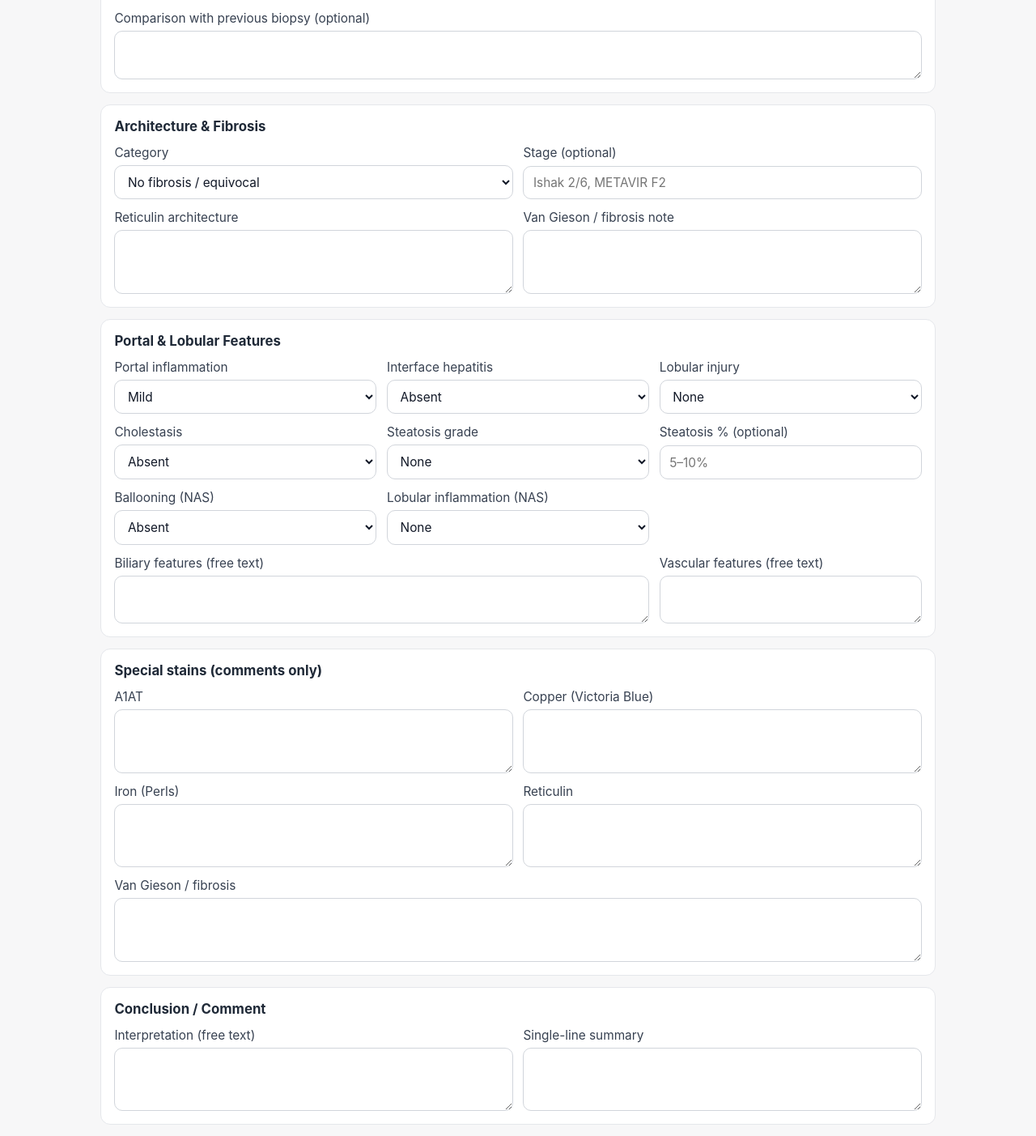
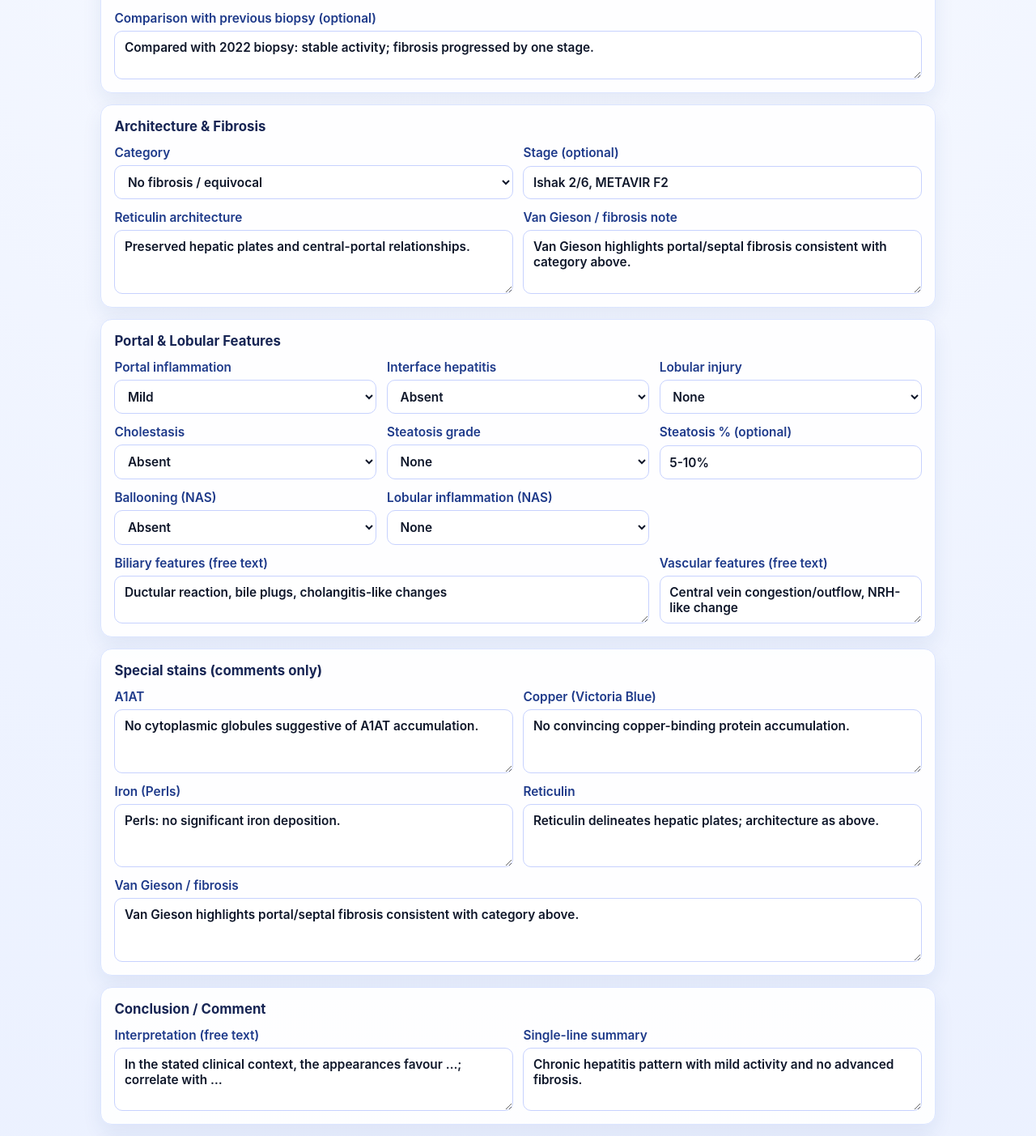
Before and after one commit to dradamchristian/liverbxreport, a React (Vite) app: page / in a window 1280 px wide. Shown: the part 280-1683 px from the top of the page at 81% size. Built offline with nearby package versions, Linux system fonts and the light colour scheme; the HTML template or start-up script is replaced by a standard one.

Commit message:
Add legacy default values and refresh interface styling

```diff
--- a/src/App.tsx
+++ b/src/App.tsx
@@ -12,35 +12,35 @@ type Severity = 'None' | 'Mild' | 'Moderate' | 'Marked'
 type Presence = 'Absent' | 'Present'
 
 export default function App() {
-  const [clinicalHistory, setClinicalHistory] = useState('')
+  const [clinicalHistory, setClinicalHistory] = useState('Raised ALP, AMA+/-; query PBC; NAFLD risk factors; abnormal LFTs;')
   const [cores, setCores] = useState('2')
   const [portalTracts, setPortalTracts] = useState('12')
-  const [comparison, setComparison] = useState('')
+  const [comparison, setComparison] = useState('Compared with 2022 biopsy: stable activity; fibrosis progressed by one stage.')
 
   const [fibrosisCategory, setFibrosisCategory] = useState<FibrosisCategory>('No fibrosis / equivocal')
-  const [fibrosisStage, setFibrosisStage] = useState('')
-  const [reticulinArchitecture, setReticulinArchitecture] = useState('')
-  const [vanGiesonNote, setVanGiesonNote] = useState('')
+  const [fibrosisStage, setFibrosisStage] = useState('Ishak 2/6, METAVIR F2')
+  const [reticulinArchitecture, setReticulinArchitecture] = useState('Preserved hepatic plates and central-portal relationships.')
+  const [vanGiesonNote, setVanGiesonNote] = useState('Van Gieson highlights portal/septal fibrosis consistent with category above.')
 
   const [portalInflammation, setPortalInflammation] = useState<Severity>('Mild')
   const [interfaceHepatitis, setInterfaceHepatitis] = useState<Presence>('Absent')
   const [lobularInjury, setLobularInjury] = useState('None')
   const [cholestasis, setCholestasis] = useState<Presence>('Absent')
   const [steatosisGrade, setSteatosisGrade] = useState('None')
-  const [steatosisPercent, setSteatosisPercent] = useState('')
+  const [steatosisPercent, setSteatosisPercent] = useState('5-10%')
   const [ballooning, setBallooning] = useState<Presence>('Absent')
   const [lobularInflammationNas, setLobularInflammationNas] = useState('None')
-  const [biliaryFeatures, setBiliaryFeatures] = useState('')
-  const [vascularFeatures, setVascularFeatures] = useState('')
+  const [biliaryFeatures, setBiliaryFeatures] = useState('Ductular reaction, bile plugs, cholangitis-like changes')
+  const [vascularFeatures, setVascularFeatures] = useState('Central vein congestion/outflow, NRH-like change')
 
-  const [a1atComment, setA1atComment] = useState('')
-  const [copperComment, setCopperComment] = useState('')
-  const [ironComment, setIronComment] = useState('')
-  const [reticulinComment, setReticulinComment] = useState('')
-  const [fibrosisComment, setFibrosisComment] = useState('')
+  const [a1atComment, setA1atComment] = useState('No cytoplasmic globules suggestive of A1AT accumulation.')
+  const [copperComment, setCopperComment] = useState('No convincing copper-binding protein accumulation.')
+  const [ironComment, setIronComment] = useState('Perls: no significant iron deposition.')
+  const [reticulinComment, setReticulinComment] = useState('Reticulin delineates hepatic plates; architecture as above.')
+  const [fibrosisComment, setFibrosisComment] = useState('Van Gieson highlights portal/septal fibrosis consistent with category above.')
 
-  const [interpretation, setInterpretation] = useState('')
-  const [singleLineSummary, setSingleLineSummary] = useState('')
+  const [interpretation, setInterpretation] = useState('In the stated clinical context, the appearances favour …; correlate with …')
+  const [singleLineSummary, setSingleLineSummary] = useState('Chronic hepatitis pattern with mild activity and no advanced fibrosis.')
 
   const [report, setReport] = useState('')
   const [busy, setBusy] = useState(false)
--- a/src/styles.css
+++ b/src/styles.css
@@ -1,14 +1,14 @@
 :root {
   font-family: Inter, system-ui, -apple-system, Segoe UI, Roboto, Helvetica, Arial, sans-serif;
-  color: #1f2937;
-  background: #f3f4f6;
+  color: #0f172a;
+  background: #eef2ff;
 }
 
 * { box-sizing: border-box; }
 
 body {
   margin: 0;
-  background: #f7f7f8;
+  background: radial-gradient(circle at top, #f8faff, #eef3ff 55%, #eaf0ff);
 }
 
 .page {
@@ -20,10 +20,11 @@ body {
 }
 
 .card {
-  background: #fff;
-  border: 1px solid #e5e7eb;
-  border-radius: 12px;
+  background: rgba(255, 255, 255, 0.92);
+  border: 1px solid #dbe5ff;
+  border-radius: 14px;
   padding: 1rem;
+  box-shadow: 0 10px 25px rgba(30, 58, 138, 0.08);
 }
 
 h1 {
@@ -36,6 +37,7 @@ h1 {
 h2 {
   margin: 0 0 0.8rem;
   font-size: 1.05rem;
+  color: #172554;
 }
 
 .grid {
@@ -58,22 +60,28 @@ label {
   display: grid;
   gap: 0.38rem;
   font-size: 0.96rem;
-  color: #374151;
+  color: #1e3a8a;
+  font-weight: 600;
 }
 
 input,
 textarea,
 select {
   width: 100%;
-  border: 1px solid #d1d5db;
+  border: 1px solid #c7d2fe;
   border-radius: 10px;
   padding: 0.62rem 0.72rem;
   font: inherit;
-  color: #111827;
-  background: #fff;
+  color: #0f172a;
+  background: #ffffff;
 }
 
 textarea { resize: vertical; }
+input:focus, textarea:focus, select:focus {
+  outline: none;
+  border-color: #3b82f6;
+  box-shadow: 0 0 0 3px rgba(59, 130, 246, 0.18);
+}
 
 .actions {
   display: flex;
@@ -84,7 +92,7 @@ textarea { resize: vertical; }
 button {
   border: 0;
   border-radius: 10px;
-  background: #1d4ed8;
+  background: linear-gradient(135deg, #2563eb, #1d4ed8);
   color: #fff;
   font-weight: 700;
   padding: 0.62rem 0.95rem;
@@ -93,8 +101,8 @@ button {
 
 button.ghost {
   background: #fff;
-  color: #111827;
-  border: 1px solid #d1d5db;
+  color: #1e3a8a;
+  border: 1px solid #c7d2fe;
 }
 
 button:disabled {
```
